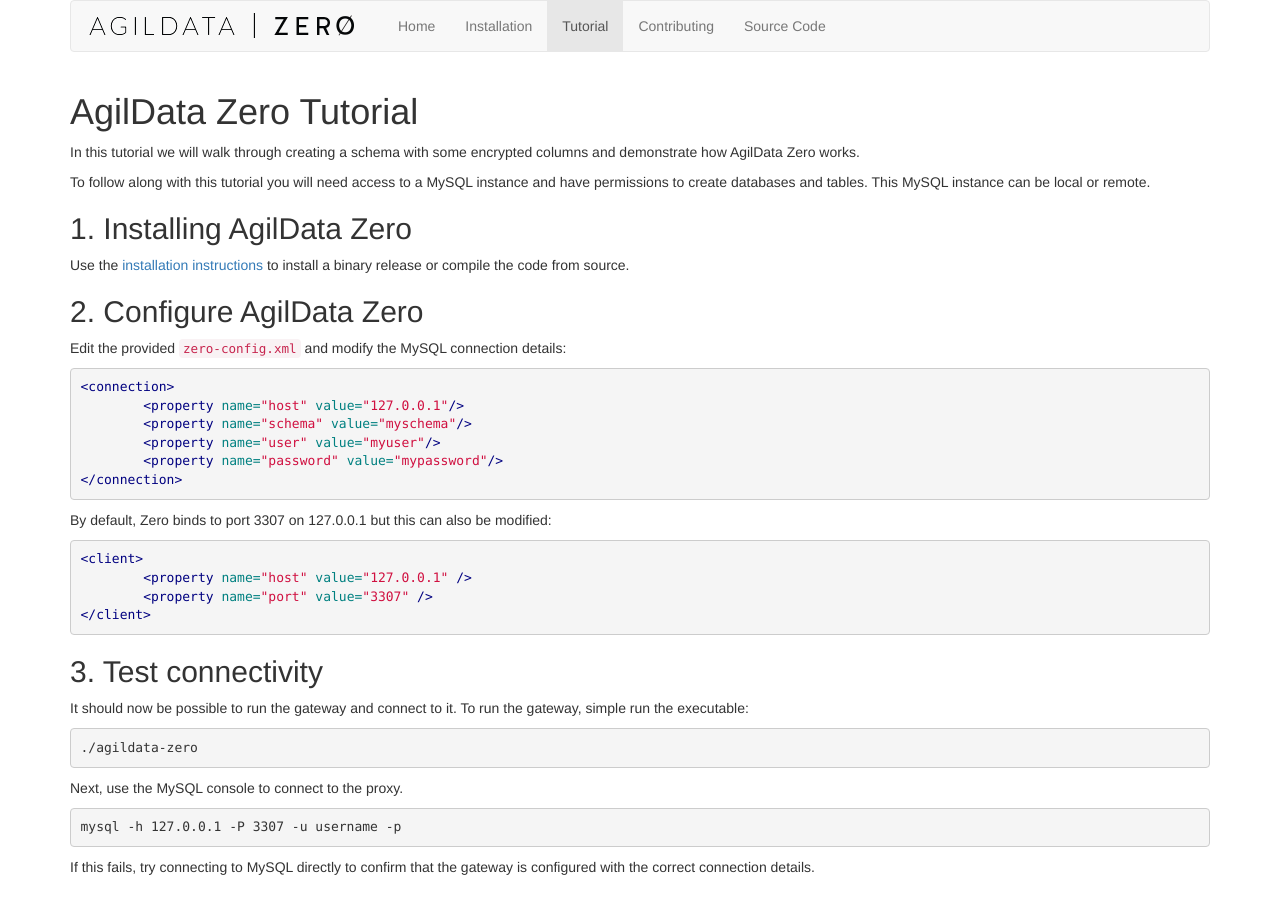
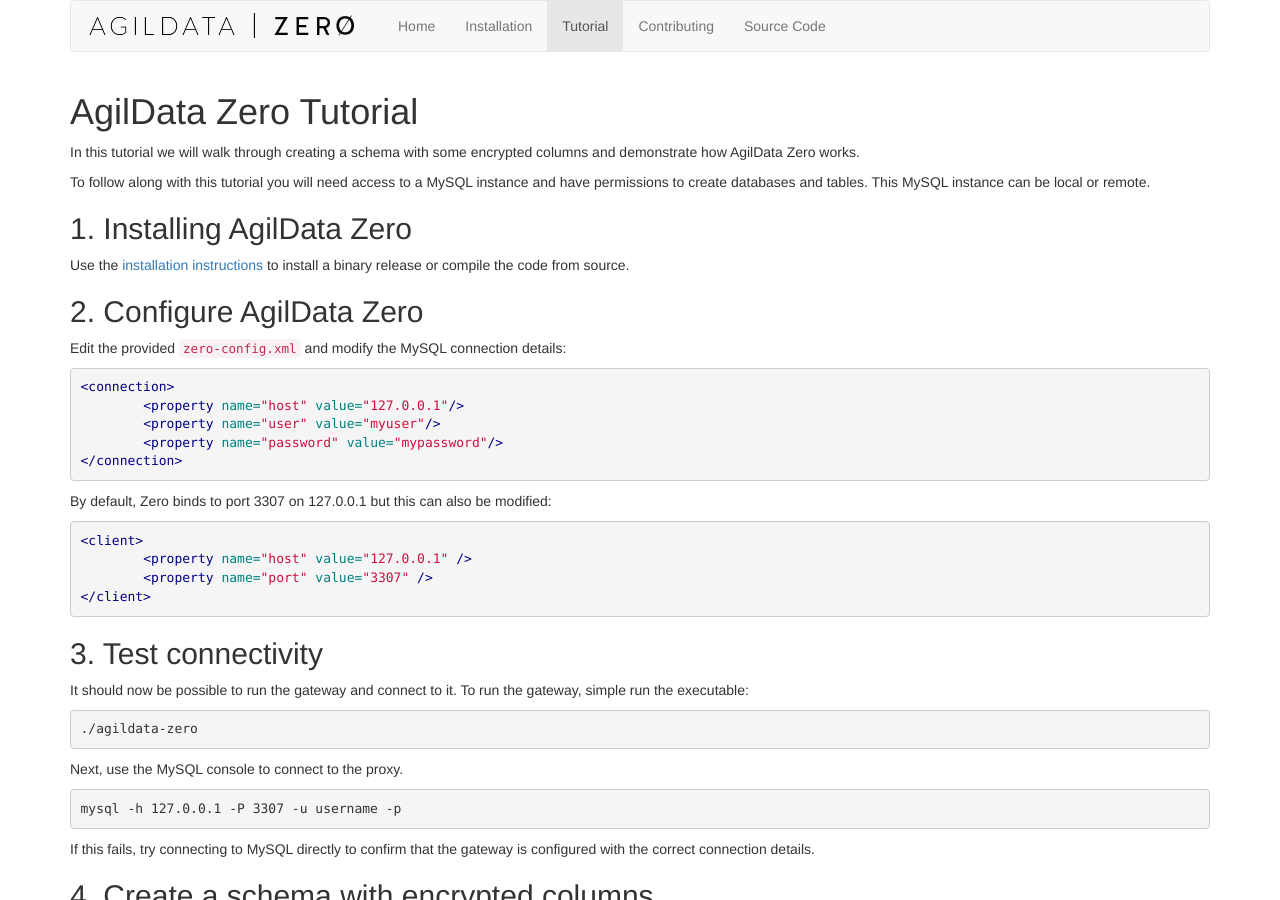
Before and after one commit to placrosse/agildata-zero, a Jekyll site: the page built from tutorial.md, in a window 1280 px wide and 900 px high. Built offline with Jekyll 4.4.1, drawn with Linux system fonts in a browser that asks for light colours.

Commit message:
remove redundant field from configs shown in tutorial

````diff
--- a/tutorial.md
+++ b/tutorial.md
@@ -21,7 +21,6 @@
 ``` xml
 <connection>
 	<property name="host" value="127.0.0.1"/>
-	<property name="schema" value="myschema"/>
 	<property name="user" value="myuser"/>
 	<property name="password" value="mypassword"/>
 </connection>
````
